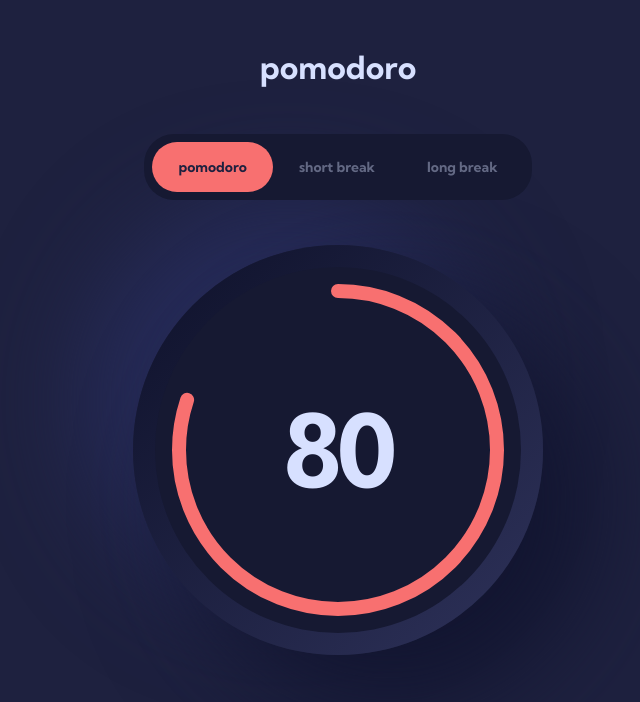
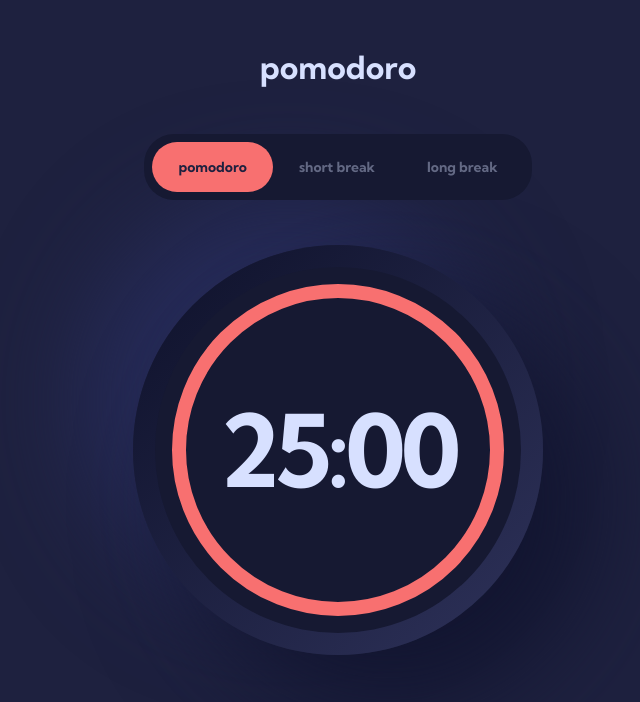
Before and after one commit to towkir/pomodoro-app, a Vue app: page / in a window 1280 px wide. Shown: the top 702 px of the page, without its empty margins (302-942 px from the left). Built offline with nearby package versions, Linux system fonts and the light colour scheme.

Commit message:
refactored components to show dynamic modes and timer

```diff
--- a/src/App.vue
+++ b/src/App.vue
@@ -1,6 +1,20 @@
 <script setup>
 import TheMode from "@/components/TheMode.vue";
 import ThePomodoro from "@/components/ThePomodoro.vue";
+import {ref} from "vue";
+
+const mode = ref('pomodoro');
+const duration = ref(1500);
+const modes = ref([
+  { name: 'pomodoro', duration: 1500 },
+  { name: 'short break', duration: 300 },
+  { name: 'long break', duration: 900 },
+]);
+function changeMode(newMode) {
+  mode.value = newMode;
+  const modeToBeSet = modes.value.find(item => item.name === newMode);
+  duration.value = modeToBeSet.duration;
+}
 </script>
 
 <template>
@@ -9,8 +23,12 @@ import ThePomodoro from "@/components/ThePomodoro.vue";
   </header>
 
   <main>
-    <TheMode current-mode="pomodoro" />
-    <ThePomodoro :duration="80"/>
+    <TheMode
+      :current-mode="mode"
+      :modes="modes.map(item=> item.name)"
+      @changeMode="changeMode"
+    />
+    <ThePomodoro :duration="duration"/>
   </main>
 </template>
 
--- a/src/components/TheMode.vue
+++ b/src/components/TheMode.vue
@@ -1,19 +1,32 @@
 <script setup>
-import {ref} from "vue";
-
 defineProps({
   currentMode: {
     type: String,
     required: true,
-  }
+  },
+  modes: {
+    type: Array,
+    required: true,
+  },
 });
 
-const modes = ref(['pomodoro', 'short break', 'long break']);
+const emit = defineEmits(['changeMode']);
+
+function changeMode(mode) {
+  emit('changeMode', mode);
+}
 </script>
 
 <template>
 <div class="pomodoro-mode">
-  <span v-for="mode in modes" :key="mode" class="mode" :class="{ active: mode === currentMode}">{{mode}}</span>
+  <span
+    v-for="mode in modes"
+    :key="mode" class="mode"
+    :class="{active: mode === currentMode}"
+    @click="changeMode(mode)"
+  >
+    {{mode}}
+  </span>
 </div>
 </template>
 
@@ -32,6 +45,12 @@ const modes = ref(['pomodoro', 'short break', 'long break']);
     border-radius: 30px;
     cursor: pointer;
     opacity: 0.4;
+    transition-property: opacity, background-color, color;
+    transition-duration: 0.3s;
+    transition-timing-function: ease-in-out;
+    &:hover {
+      opacity: 1;
+    }
     &.active {
       color: $brand-navy;
       background-color: $brand-orange;
--- a/src/components/ThePomodoro.vue
+++ b/src/components/ThePomodoro.vue
@@ -1,10 +1,22 @@
 <script setup>
-defineProps({
+import {computed} from "vue";
+
+const props = defineProps({
   duration: {
     type: Number,
     required: true,
   }
+});
+
+const timer = computed(() => {
+  const minutes = props.duration / 60;
+  const remainingSeconds = props.duration % 60;
+  return `${appendOrPrependZero(minutes)}:${appendOrPrependZero(remainingSeconds)}`;
 })
+
+function appendOrPrependZero(value) {
+  return value < 10 ? `0${value}` : value;
+}
 </script>
 
 <template>
@@ -13,7 +25,7 @@ defineProps({
       <svg>
         <circle cx="164" cy="164" r="159" :stroke-dashoffset="`calc(1000px - (1000px * ${duration}) / 100)`"></circle>
       </svg>
-      <h1>{{ duration }}</h1>
+      <h1>{{ timer }}</h1>
     </div>
   </div>
 </template>
```
